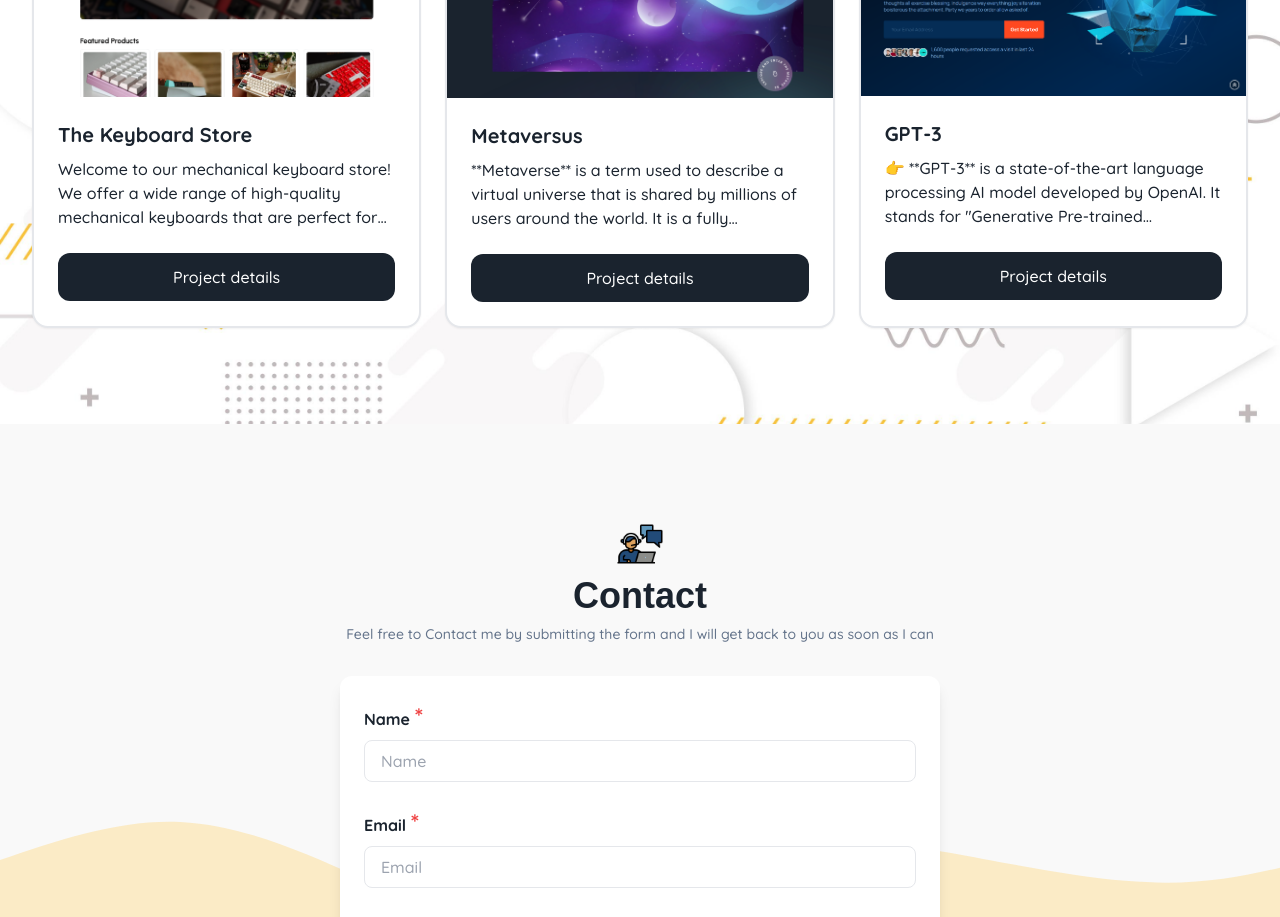
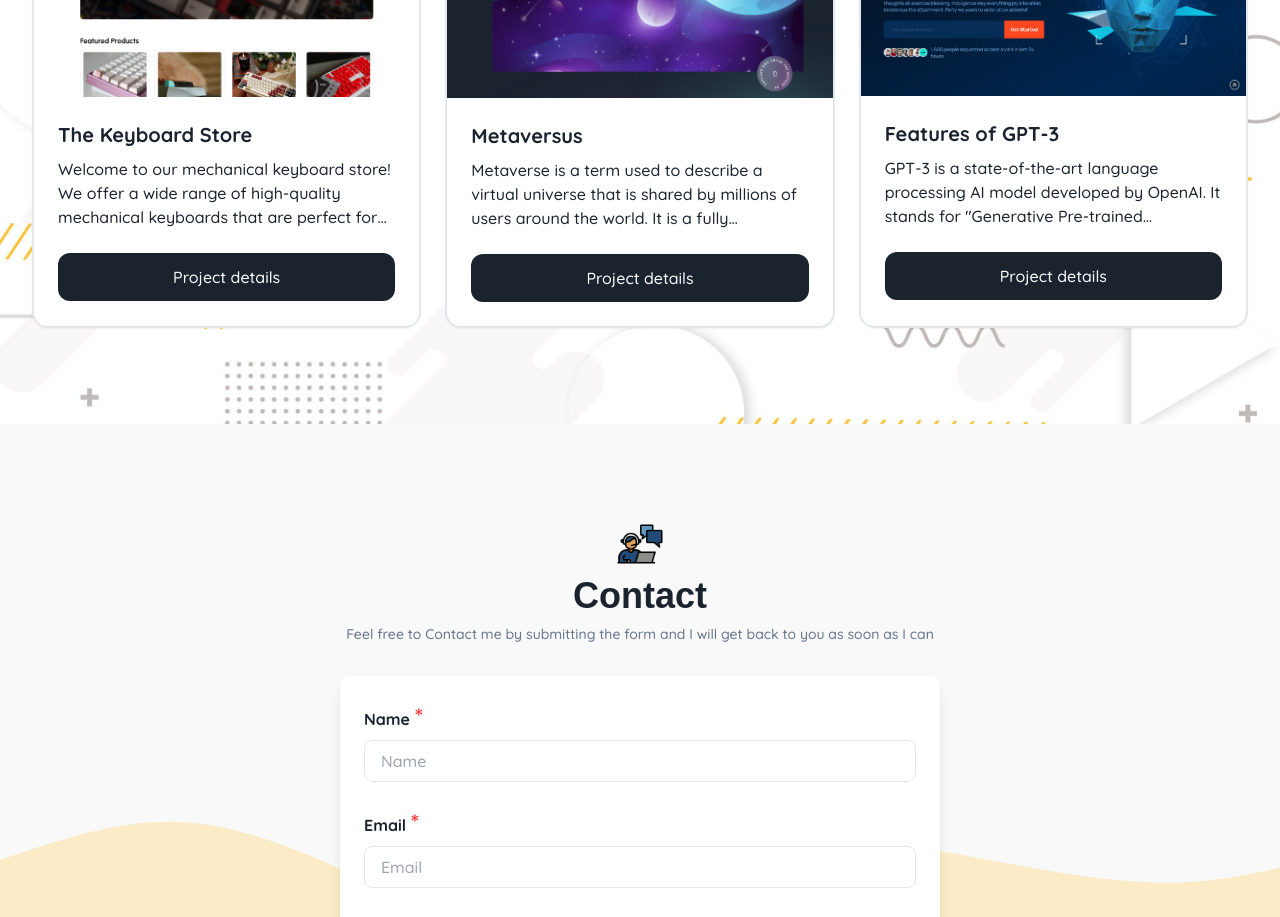
Before and after one commit to lckien2912/myportfolio, a React (Vite) app: page / in a window 1280 px wide. Shown: the part 1980-2897 px from the top of the page. Built offline with nearby package versions, Linux system fonts and the light colour scheme; no server answers; a web font is replaced by a local one.

Commit message:
Fix minor bugs

```diff
--- a/src/components/DetailItem.tsx
+++ b/src/components/DetailItem.tsx
@@ -66,11 +66,12 @@
           ))}
         </div>
         <p className="font-normal whitespace-pre-line max-h-[250px] overflow-y-auto">
-          <p className="font-bold">
-            Admin account:
-            <code> admin/Qwerty6688</code>
-          </p>
-          {/* <br /> */}
+          {selectedProject?.admin && (
+            <span className="block font-bold">
+              Admin account:
+              <code> admin/Qwerty6688</code>
+            </span>
+          )}
           {selectedProject?.description}
         </p>
         <div className="grid grid-cols-1 xs:grid-cols-2 gap-2 sm:gap-3">
--- a/src/components/UI/NavItem.tsx
+++ b/src/components/UI/NavItem.tsx
@@ -10,7 +10,6 @@
   variants?: string;
   onClick?: () => void;
   index?: number;
-  downloadedFiles?: string;
 }
 
 const NavItem: React.FC<NavItemProps> = ({
@@ -20,7 +19,6 @@
   target,
   variants = "primary",
   onClick,
-  downloadedFiles,
 }) => {
   return (
     <motion.a
@@ -35,7 +33,6 @@
       whileTap={{ scale: 0.9 }}
       target={target}
       onClick={onClick}
-      download={downloadedFiles}
     >
       {title}
     </motion.a>
--- a/src/constants/index.tsx
+++ b/src/constants/index.tsx
@@ -87,7 +87,7 @@
       live: "https://e-commerce-admin-rust.vercel.app/",
     },
     description:
-      "Welcome to our mechanical keyboard store! We offer a wide range of high-quality mechanical keyboards that are perfect for gamers, programmers, and anyone who wants a better typing experience. Our keyboards come in a variety of styles, sizes, and colors, so you're sure to find the perfect one for you.\n\tWe carry all the top brands, including Ducky, Vortex, and Filco, and our prices are competitive. We also offer fast and free shipping on all orders, so you can get your new keyboard as quickly as possible. \n\tCheck out our selection today and take your typing to the next level!",
+      "Welcome to our mechanical keyboard store! We offer a wide range of high-quality mechanical keyboards that are perfect for gamers, programmers, and anyone who wants a better typing experience. Our keyboards come in a variety of styles, layouts, and colors, so you're sure to find the perfect one for you.",
     className: "",
     techStacks: [
       "React",
@@ -111,21 +111,20 @@
       live: "https://metaversus-nu-rosy.vercel.app/",
     },
     description:
-      "**Metaverse** is a term used to describe a virtual universe that is shared by millions of users around the world. It is a fully immersive environment that allows users to interact with each other and with virtual objects in real-time.\nThe concept of the metaverse is not new, but recent advancements in technology have made it more feasible than ever before. Companies like Facebook, Google, and Microsoft are investing heavily in the development of the metaverse, and it is expected to become a major part of our lives in the coming years.\nSome experts predict that the metaverse will eventually replace the internet as we know it, with users spending more time in virtual environments than in the physical world. Others believe that it will simply be another way for people to connect and interact, similar to social media platforms.\nRegardless of its ultimate impact, the metaverse is an exciting development in the world of technology and has the potential to change the way we live, work, and play.",
+      "Metaverse is a term used to describe a virtual universe that is shared by millions of users around the world. It is a fully immersive environment that allows users to interact with each other and with virtual objects in real-time.",
     className: "",
     techStacks: ["React", "Next.js", "JavaScript", "Tailwind CSS"],
   },
   {
-    name: "GPT-3",
+    name: "Features of GPT-3",
     imgSrc: gpt3,
     type: "sub",
     source: {
       sourceCode: "https://github.com/lckien2912/gpt3",
       live: "https://gpt3-nu-one.vercel.app/",
     },
-    description: `
-👉 **GPT-3** is a state-of-the-art language processing AI model developed by OpenAI. It stands for "Generative Pre-trained Transformer 3" and is capable of generating human-like text in a variety of styles and formats.\nGPT-3 has been hailed as a major breakthrough in natural language processing and has a wide range of potential applications, from chatbots and virtual assistants to content creation and translation. It has been used to generate news articles, poetry, and even computer code.\nThe model is pre-trained on a massive corpus of text data and uses a transformer architecture that allows it to analyze and generate language in context. It has the ability to perform a variety of language tasks, such as text completion, summarization, and translation.\nDespite its impressive capabilities, GPT-3 has also faced criticism for its potential to perpetuate biases and misinformation. As with any AI technology, it is important to use it responsibly and with caution.
-`,
+    description:
+      'GPT-3 is a state-of-the-art language processing AI model developed by OpenAI. It stands for "Generative Pre-trained Transformer 3" and is capable of generating human-like text in a variety of styles and formats.',
     className: "",
     techStacks: ["React", "Typescript", "SASS"],
   },
```
